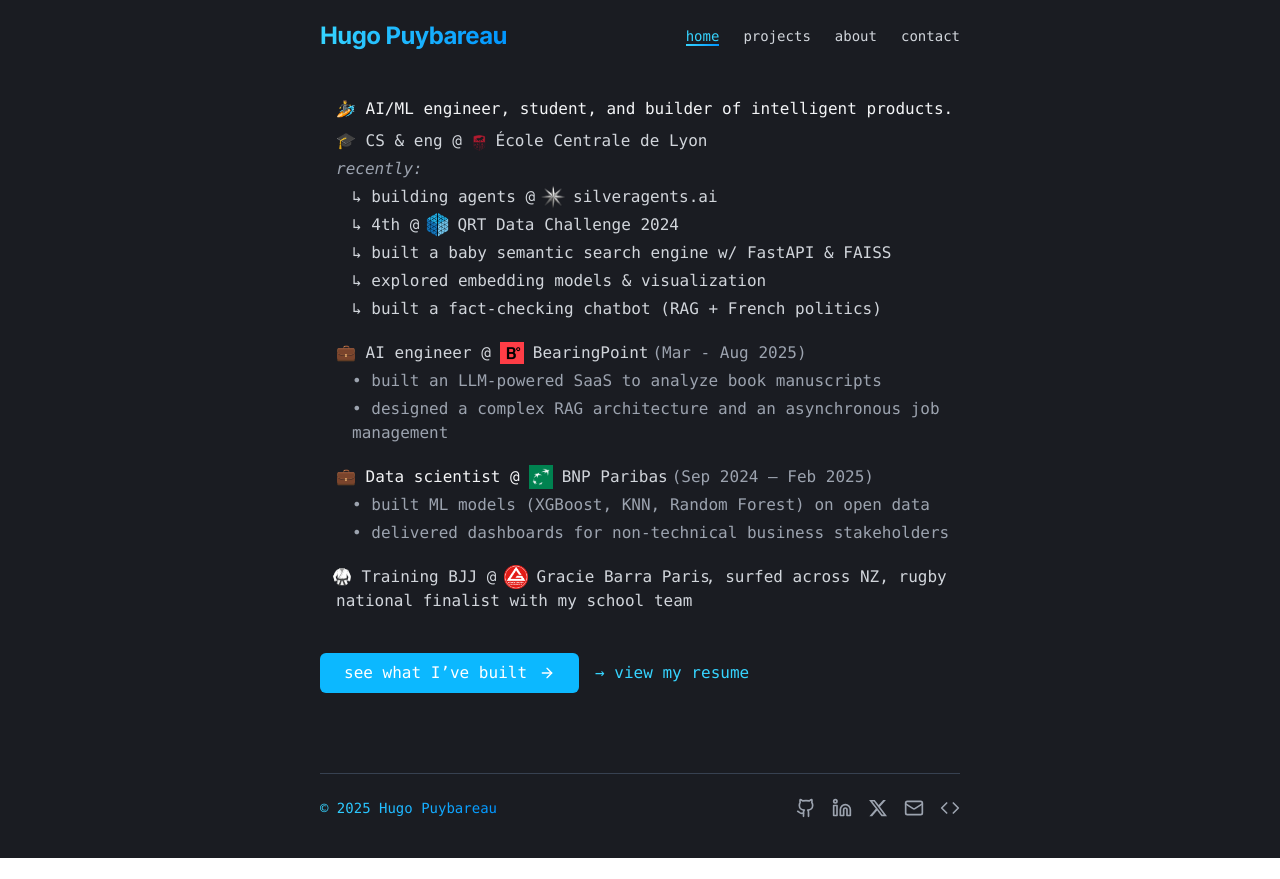
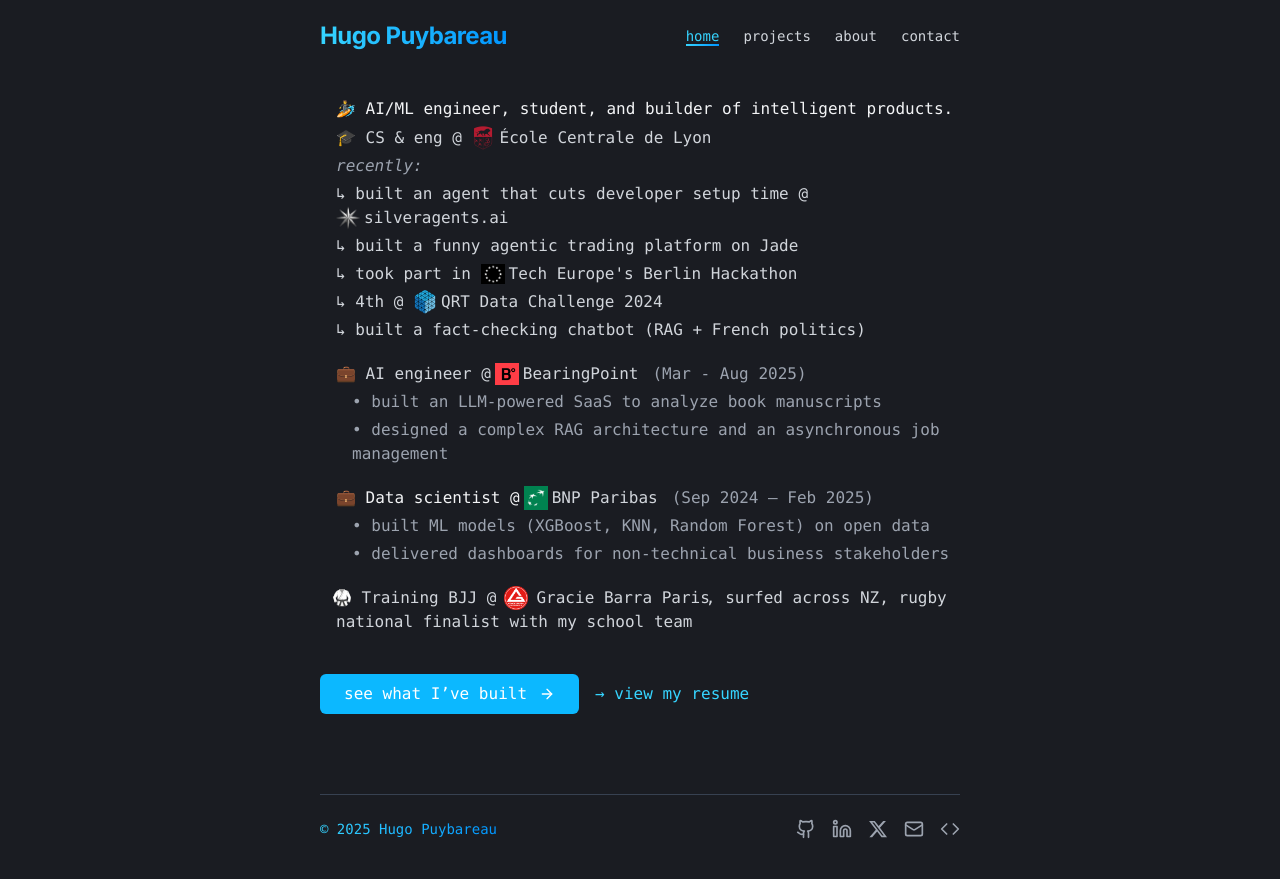
Before and after one commit to hugopuybareau/portfolio, a React (Vite) app: page / in a window 1280 px wide. Before the commit the page ends 858 px from the top, so only its background shows below. Built offline with nearby package versions, Linux system fonts and the light colour scheme.

Commit message:
feat(frontpage): added some new things and fixed the horrible margin problem on the logos lol

```diff
--- a/src/pages/HomePage.tsx
+++ b/src/pages/HomePage.tsx
@@ -9,6 +9,7 @@ import DemandsensLogo from "/icons/demandsens.png";
 import GracieBarraLogo from "/icons/gracieBarra.png";
 import QRTLogo from "/icons/qrtLogo.png";
 import silveragentsLogo from "/icons/silveragents.png";
+import techEuropeLogo from "/icons/techeurope.png";
 
 const fadeIn = {
     hidden: { opacity: 0, y: 20 },
@@ -51,15 +52,15 @@ const HomePage: React.FC = () => {
                 <li className="pl-4 relative hover:translate-x-1 transition-transform duration-200">
                     <span className="text-gray-300">
                         🎓 CS & eng @{" "}
-                        <span className="inline-flex flex-wrap items-center gap-1">
+                        <span className="inline-flex flex-wrap items-baseline gap-1">
                             <img
                                 src={CentraleLyonLogo}
                                 alt="Centrale Lyon"
-                                className="w-4 h-4 object-contain relative sm:top-[5px]"
+                                className="w-6 h-6 object-contain self-end"
                             />
                             <a
                                 href="https://www.ec-lyon.fr/formation/ingenieur-generaliste"
-                                className="relative left-[4px] top-[3px] hover:text-ocean-400 transition duration-200 before:absolute before:bottom-0 before:left-0 before:h-[2px] before:w-0 before:bg-gradient-to-r from-ocean-400 to-ocean-600 hover:before:w-full before:transition-all before:duration-300"
+                                className="relative hover:text-ocean-400 transition duration-200 before:absolute before:bottom-0 before:left-0 before:h-[2px] before:w-0 before:bg-gradient-to-r from-ocean-400 to-ocean-600 hover:before:w-full before:transition-all before:duration-300"
                                 rel="noopener noreferrer"
                                 target="_blank"
                             >
@@ -77,77 +78,111 @@ const HomePage: React.FC = () => {
                     {
                         label: (
                             <>
-                                <span className="inline-flex items-center gap-1 flex-wrap">
-                                    ↳ building agents @
+                                ↳ built an agent that cuts developer setup time @{" "}
+                                <span className="inline-flex items-baseline gap-1">
                                     <img
                                         src={silveragentsLogo}
                                         alt="Silver Agents Logo"
-                                        className="w-6 h-6 object-contain relative left-[2px]"
+                                        className="w-6 h-6 object-contain self-end"
                                     />
                                     <a
                                         href="https://www.linkedin.com/company/silveragents/"
-                                        className="relative left-[6px] text-gray-300 hover:text-ocean-400 transition duration-200 before:absolute before:bottom-0 before:left-0 before:h-[2px] before:w-0 before:bg-gradient-to-r from-ocean-400 to-ocean-600 hover:before:w-full before:transition-all before:duration-300"
+                                        className="relative text-gray-300 hover:text-ocean-400 transition duration-200 before:absolute before:bottom-0 before:left-0 before:h-[2px] before:w-0 before:bg-gradient-to-r from-ocean-400 to-ocean-600 hover:before:w-full before:transition-all before:duration-300"
                                         rel="noopener noreferrer"
                                         target="_blank"
                                     >
                                         silveragents.ai
-                                    </a>{" "}
+                                    </a>
                                 </span>
-
                             </>
                         ),
                     },
                     {
                         label: (
                             <>
-                                <span className="inline-flex items-center gap-1 flex-wrap">
-                                    ↳ 4th @
+                                ↳ built a funny agentic trading platform on Jade {" "}
+                                <span className="inline-flex items-baseline gap-1">
+                                    <a
+                                        href="https://www.linkedin.com/company/silveragents/"
+                                        className="relative text-gray-300 hover:text-ocean-400 transition duration-200 before:absolute before:bottom-0 before:left-0 before:h-[2px] before:w-0 before:bg-gradient-to-r from-ocean-400 to-ocean-600 hover:before:w-full before:transition-all before:duration-300"
+                                        rel="noopener noreferrer"
+                                        target="_blank"
+                                    >
+                                    </a>
+                                </span>
+                            </>
+                        ),
+                    },
+                    {
+                        label: (
+                            <>
+                                ↳ took part in{" "}
+                                <span className="inline-flex items-baseline gap-1">
+                                    <img
+                                        src={techEuropeLogo}
+                                        alt="Tech Europe Logo"
+                                        className="w-6 h-6 object-contain self-end"
+                                    />
+                                    <a
+                                        href="https://www.linkedin.com/company/silveragents/"
+                                        className="relative text-gray-300 hover:text-ocean-400 transition duration-200 before:absolute before:bottom-0 before:left-0 before:h-[2px] before:w-0 before:bg-gradient-to-r from-ocean-400 to-ocean-600 hover:before:w-full before:transition-all before:duration-300"
+                                        rel="noopener noreferrer"
+                                        target="_blank"
+                                    >
+                                        {" "}Tech Europe's Berlin Hackathon
+                                    </a>
+                                </span>
+                            </>
+                        ),
+                    },
+                    {
+                        label: (
+                            <>
+                                ↳ 4th @{" "}
+                                <span className="inline-flex items-baseline gap-1">
                                     <img
                                         src={QRTLogo}
                                         alt="QRT Logo"
-                                        className="w-6 h-6 object-contain relative left-[2px]"
+                                        className="w-6 h-6 object-contain self-end"
                                     />
                                     <a
                                         href="https://challengedata.ens.fr/challenges/143"
-                                        className="relative left-[6px] text-gray-300 hover:text-ocean-400 transition duration-200 before:absolute before:bottom-0 before:left-0 before:h-[2px] before:w-0 before:bg-gradient-to-r from-ocean-400 to-ocean-600 hover:before:w-full before:transition-all before:duration-300"
+                                        className="relative text-gray-300 hover:text-ocean-400 transition duration-200 before:absolute before:bottom-0 before:left-0 before:h-[2px] before:w-0 before:bg-gradient-to-r from-ocean-400 to-ocean-600 hover:before:w-full before:transition-all before:duration-300"
                                         rel="noopener noreferrer"
                                         target="_blank"
                                     >
                                         QRT Data Challenge 2024
-                                    </a>{" "}
+                                    </a>
                                 </span>
-
                             </>
                         ),
                     },
-                    { label: "↳ built a baby semantic search engine w/ FastAPI & FAISS" },
-                    { label: "↳ explored embedding models & visualization" },
                     { label: "↳ built a fact-checking chatbot (RAG + French politics)" },
                 ].map(({ label }, i) => (
                     <li
                         key={i}
-                        className="group inline-flex flew-wrap items-start gap-4 pl-8 relative hover:translate-x-1 transition-transform duration-200"
+                        className="group flex items-start gap-4 pl-4 relative hover:translate-x-1 transition-transform duration-200"
                     >
                         <span className="text-gray-300">{label}</span>
                     </li>
                 ))}
 
                 <li className="group pl-4 pt-4 relative hover:translate-x-1 transition-transform duration-200">
-                    <span className="inline-flex items-center gap-1 flex-wrap text-gray-300">
+                    <span className="inline-flex items-baseline gap-1 flex-wrap text-gray-300">
                         💼 AI engineer @
                         <img
                             src={DemandsensLogo}
                             alt="Demandsens Logo"
-                            className="w-6 h-6 object-contain relative left-[5px]"
+                            className="w-6 h-6 object-contain self-end"
                         />
                         <a
                             href="https://demandsens.ai/en/"
-                            className="text-gray-300 relative left-[10px] hover:text-ocean-400 transition duration-200 before:absolute before:bottom-0 before:left-0 before:h-[2px] before:w-0 before:bg-gradient-to-r from-ocean-400 to-ocean-600 hover:before:w-full before:transition-all before:duration-300"
+                            className="text-gray-300 relative hover:text-ocean-400 transition duration-200 before:absolute before:bottom-0 before:left-0 before:h-[2px] before:w-0 before:bg-gradient-to-r from-ocean-400 to-ocean-600 hover:before:w-full before:transition-all before:duration-300"
                             rel="noopener noreferrer"
                             target="_blank"
                         >
                             BearingPoint
-                        </a>{" "}
+                        </a>
                         <span className="text-gray-400 relative left-[10px]">(Mar - Aug 2025)</span>
                     </span>
                 </li>
@@ -160,16 +195,16 @@ const HomePage: React.FC = () => {
 
                 <li className="group flex items-start gap-4 pl-4 pt-4 relative hover:translate-x-1 transition-transform duration-200">
                     <span>
-                        <span className="inline-flex flex-wrap items-center gap-1">
+                        <span className="inline-flex flex-wrap items-baseline gap-1">
                             💼 Data scientist @{" "}
                             <img
                                 src={BNPLogo}
                                 alt="BNP Paribas Logo"
-                                className="w-6 h-6 object-contain relative left-[5px]"
+                                className="w-6 h-6 object-contain self-end"
                             />
                             <a
                                 href="https://group.bnpparibas/"
-                                className="relative left-[10px] text-gray-300 hover:text-ocean-400 transition duration-200 before:absolute before:bottom-0 before:left-0 before:h-[2px] before:w-0 before:bg-gradient-to-r from-ocean-400 to-ocean-600 hover:before:w-full before:transition-all before:duration-300"
+                                className="relative text-gray-300 hover:text-ocean-400 transition duration-200 before:absolute before:bottom-0 before:left-0 before:h-[2px] before:w-0 before:bg-gradient-to-r from-ocean-400 to-ocean-600 hover:before:w-full before:transition-all before:duration-300 font-medium"
                                 rel="noopener noreferrer"
                                 target="_blank"
                             >
@@ -188,12 +223,12 @@ const HomePage: React.FC = () => {
 
                 <li className="group flex items-start gap-4 pl-4 pt-4 relative hover:translate-x-1 transition-transform duration-200">
                     <span className="text-gray-300">
-                        <span className="inline-flex flex-wrap items-center gap-1">
+                        <span className="inline-flex flex-wrap items-baseline gap-1">
                             <a className="relative left-[-4px]">🥋 Training BJJ @</a>
                             <img
                                 src={GracieBarraLogo}
                                 alt="Gracie Barra Logo"
-                                className="w-6 h-6 object-contain align-middle"
+                                className="w-6 h-6 object-contain self-end"
                             />
                             <a
                                 href="https://graciebarra75.com/"
```
Also changed, not shown: public/icons/techeurope.png (added).
